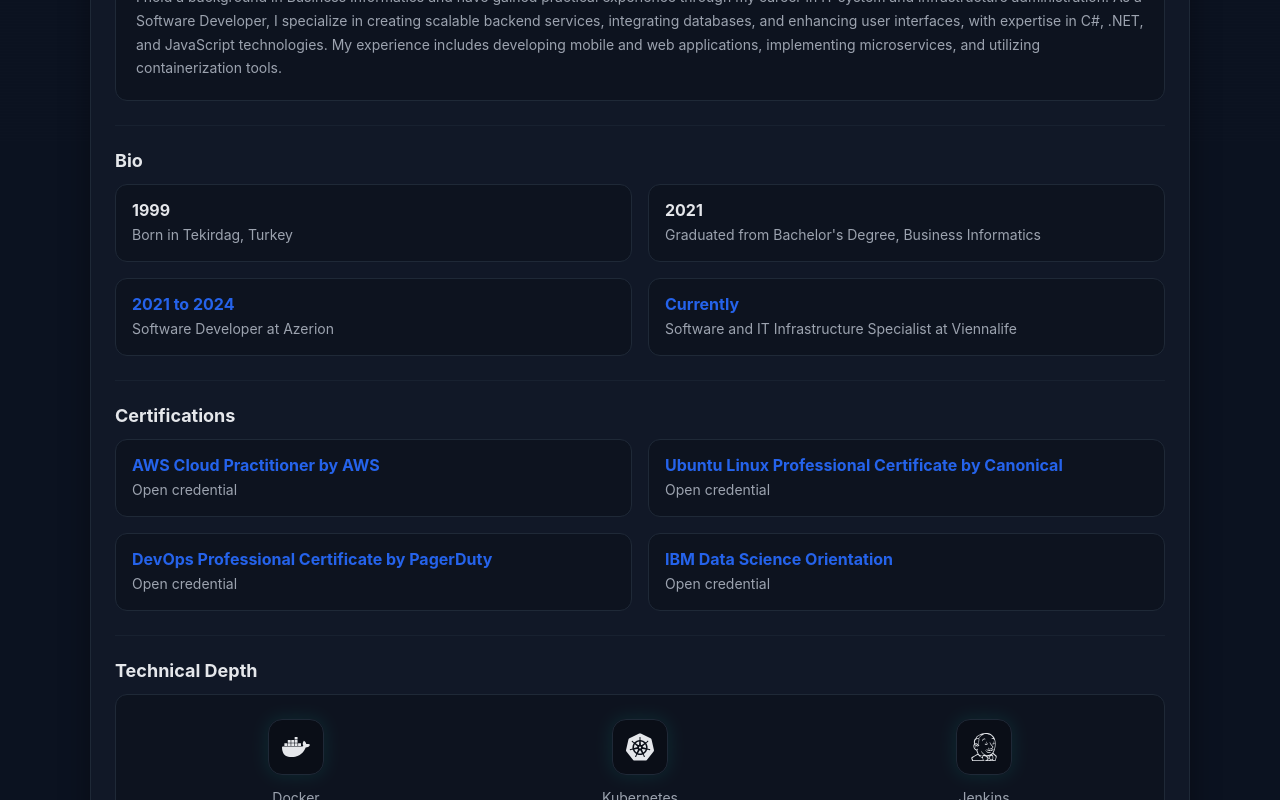
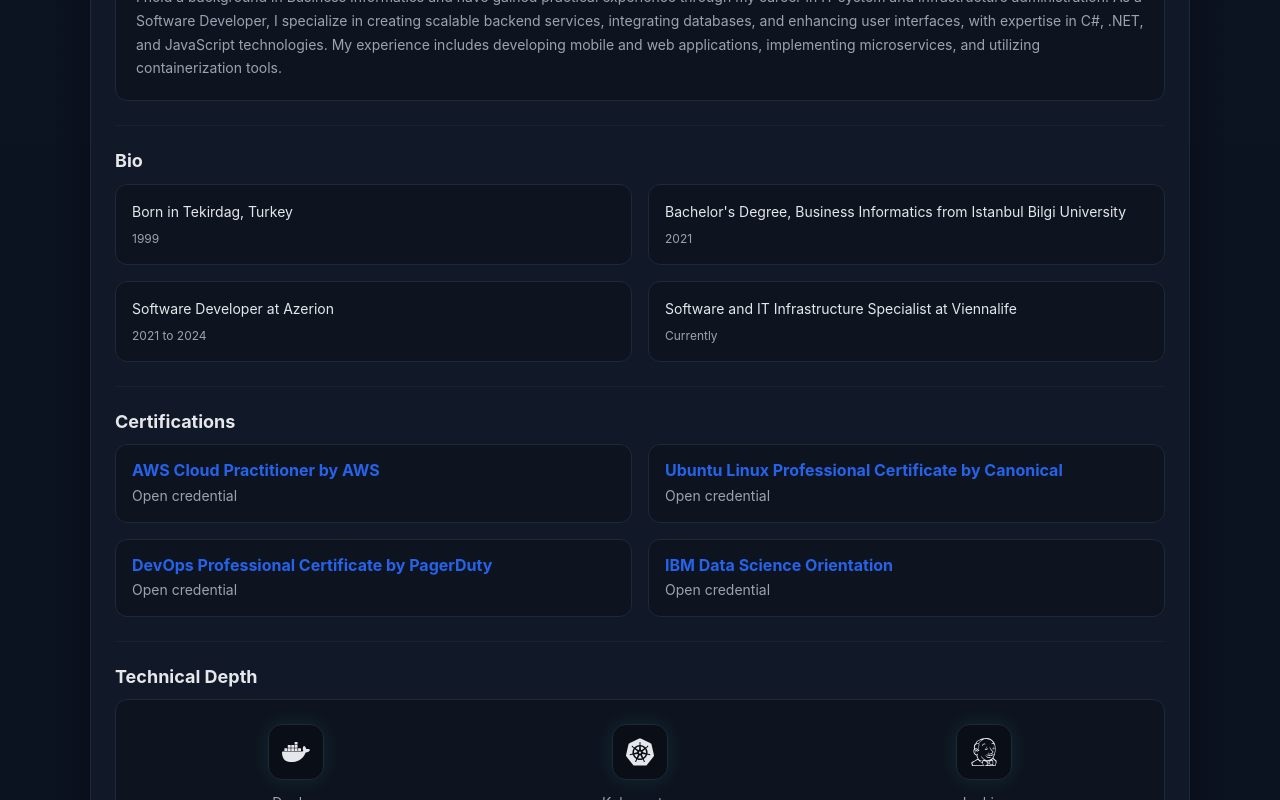
Before and after one commit to ferend/nextjs-chakra-framer-motion-portfolio, a Next.js app: page / in a window 1280 px wide. Shown: the part 658-1458 px from the top of the page. Built offline with nearby package versions, Linux system fonts and the light colour scheme.

Commit message:
change naming and fix readability.

```diff
--- a/components/TerminalCard.js
+++ b/components/TerminalCard.js
@@ -1,9 +1,18 @@
-// components/TerminalCard.js
 import { Box, Heading, Text, HStack, Link, Tag } from '@chakra-ui/react'
 import Image from 'next/image'
 import { MotionBox } from './motion'
 
-export default function TerminalCard({ title, desc, tags = [], href, meta, image }) {
+export default function TerminalCard({
+                                         title,
+                                         desc,
+                                         tags = [],
+                                         href,
+                                         meta,
+                                         image,
+                                         variant // "bio" or undefined
+                                     }) {
+    const isBio = variant === 'bio'
+
     return (
         <MotionBox
             w="full"
@@ -26,7 +35,7 @@
                 <Box position="relative" w="100%" h="140px" borderBottom="1px solid" borderColor="termBorder">
                     <Image
                         src={image}
-                        alt={title}
+                        alt={isBio ? (desc || title) : title}
                         fill
                         sizes="(max-width: 768px) 100vw, 50vw"
                         style={{ objectFit: 'cover' }}
@@ -41,6 +50,29 @@
             ) : null}
 
             <Box p={4} w="full" maxW="full">
+                {isBio ? (
+                    <Box w="full">
+                        <Text fontSize="sm" color="termText" mb={2}>
+                            {href ? (
+                                <Link
+                                    href={href}
+                                    isExternal
+                                    color="termText"
+                                    _hover={{ textDecoration: 'none', color: 'termText' }}
+                                >
+                                    {desc}
+                                </Link>
+                            ) : (
+                                desc
+                            )}
+                        </Text>
+
+                        <Text fontSize="xs" color="termDim">
+                            {title}
+                        </Text>
+                    </Box>
+                ) : (
+                    <Box w="full">
                         <HStack justify="space-between" align="start" spacing={4}>
                             <Box w="full" maxW="full">
                                 <Heading fontSize="md" color="termText" mb={1}>
@@ -77,6 +109,8 @@
                             </HStack>
                         ) : null}
                     </Box>
+                )}
+            </Box>
         </MotionBox>
     )
 }
--- a/pages/index.js
+++ b/pages/index.js
@@ -19,6 +19,11 @@
 )
 
 export default function Home() {
+    const cleanSummary = String(profile.summary)
+        .replace(/\s*\n+\s*/g, ' ')
+        .replace(/\s{2,}/g, ' ')
+        .trim()
+
     return (
         <Box>
             <Reveal delay={0.02}>
@@ -27,6 +32,7 @@
 
             <Divider my={6} borderColor="termBorder" />
 
+            {/* WHOAMI PANEL */}
             <Reveal delay={0.04}>
                 <Box
                     w="full"
@@ -36,42 +42,32 @@
                     bg="rgba(0,0,0,0.18)"
                     p={5}
                 >
-                    {/* prompt line */}
                     <Text fontSize="sm" color="termAccent" mb={2}>
                         $ whoami
                     </Text>
 
-                    {/* paragraph (no forced line breaks) */}
-                    <Text
-                        fontSize="sm"
-                        color="termDim"
-                        lineHeight="1.7"
-                        textAlign="left"
-                        whiteSpace="normal"
-                    >
-                        {String(profile.summary)
-                            .replace(/\s*\n+\s*/g, ' ')
-                            .replace(/\s{2,}/g, ' ')
-                            .trim()}
+                    <Text fontSize="sm" color="termDim" lineHeight="1.7" textAlign="left" whiteSpace="normal">
+                        {cleanSummary}
                     </Text>
                 </Box>
-
-
             </Reveal>
 
             <Divider my={6} borderColor="termBorder" />
 
+            {/* BIO */}
             <Reveal delay={0.05}>
                 <Heading fontSize="lg" color="termText" mb={3}>
                     Bio
                 </Heading>
+
                 <SimpleGrid columns={{ base: 1, md: 2 }} spacing={4}>
                     {profile.bio.map((item) => (
                         <TerminalCard
                             key={`${item.year}-${item.text}`}
-                            title={item.year}
-                            desc={item.text}
+                            title={item.year}   // date goes bottom
+                            desc={item.text}    // text goes top
                             href={item.href || null}
+                            variant="bio"
                         />
                     ))}
                 </SimpleGrid>
@@ -79,19 +75,27 @@
 
             <Divider my={6} borderColor="termBorder" />
 
+            {/* CERTIFICATIONS */}
             <Reveal delay={0.05}>
                 <Heading fontSize="lg" color="termText" mb={3}>
                     Certifications
                 </Heading>
+
                 <SimpleGrid columns={{ base: 1, md: 2 }} spacing={4}>
                     {profile.certifications.map((c) => (
-                        <TerminalCard key={c.href} title={c.text} desc="Open credential" href={c.href} />
+                        <TerminalCard
+                            key={c.href}
+                            title={c.text}
+                            desc="Open credential"
+                            href={c.href}
+                        />
                     ))}
                 </SimpleGrid>
             </Reveal>
 
             <Divider my={6} borderColor="termBorder" />
 
+            {/* SKILLS */}
             <Reveal delay={0.05}>
                 <Heading fontSize="lg" color="termText" mb={3}>
                     Technical Depth
```
Also changed, not shown: lib/data.js. Lines whose indentation alone changed are shown as unchanged.
